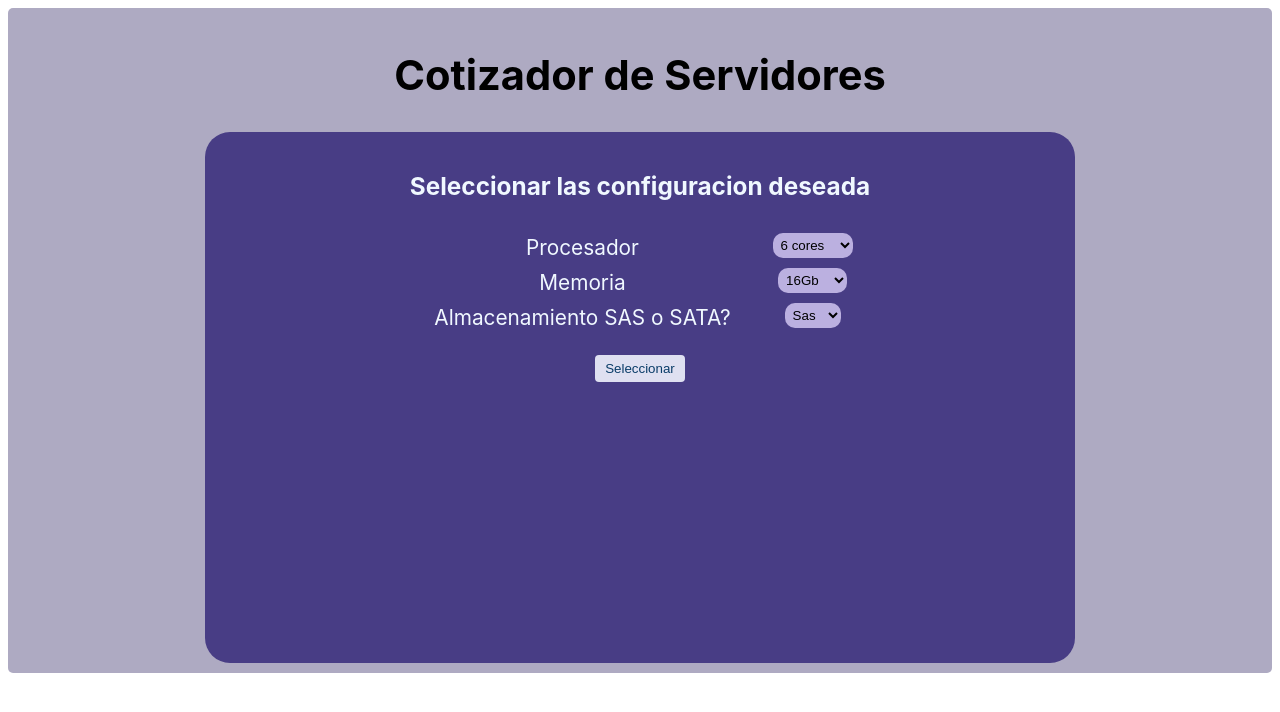
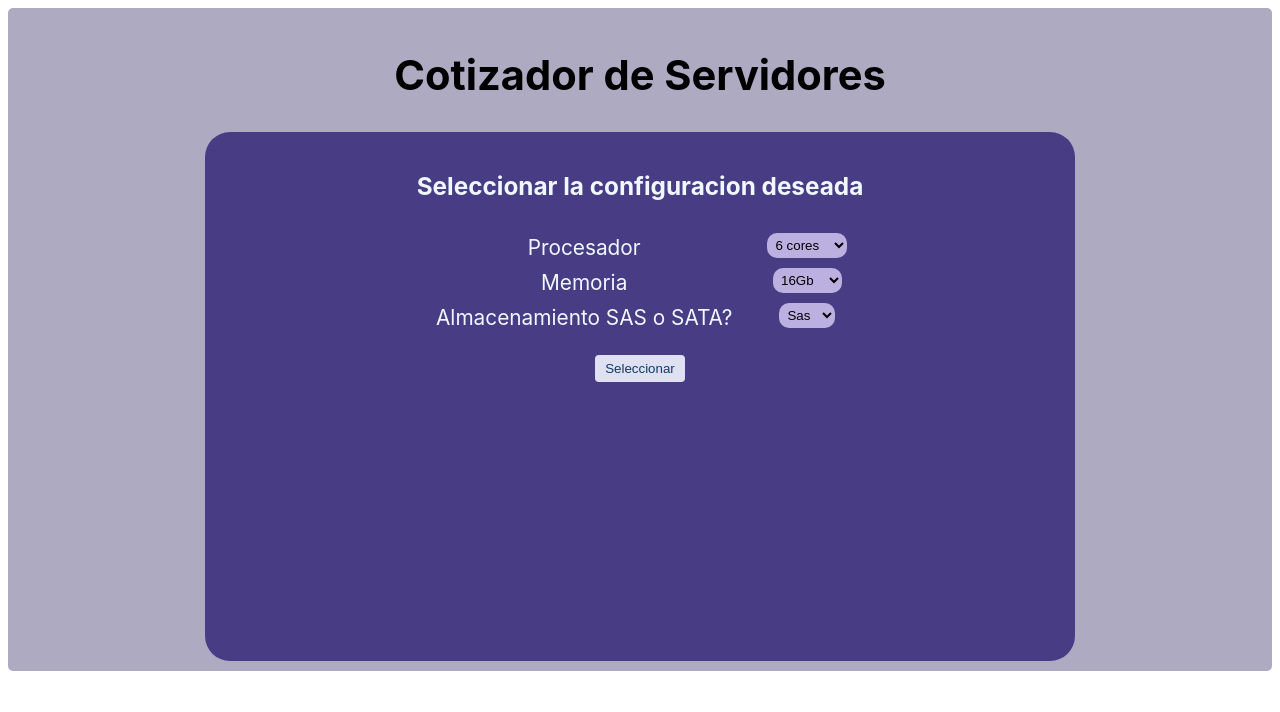
Before and after one commit to nicolasgamezfadiga/javaScript, a plain HTML site: page index.html in a window 1280 px wide. Drawn offline with Linux system fonts and the light colour scheme.

Commit message:
arreglo ortografico

```diff
--- a/index.html
+++ b/index.html
@@ -18,7 +18,7 @@
     <form>
 
         <div class="row">
-          <h3>Seleccionar las configuracion deseada</h3>
+          <h3>Seleccionar la configuracion deseada</h3>
         <div class="col-75">Procesador</div>
         <div class="col-25">
         <select id="procesadores">
```
